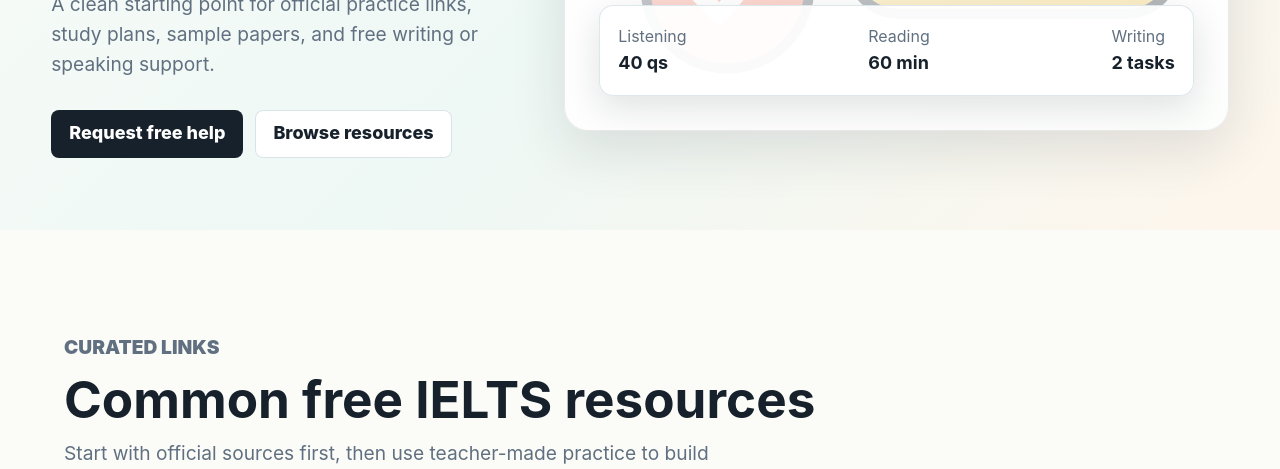
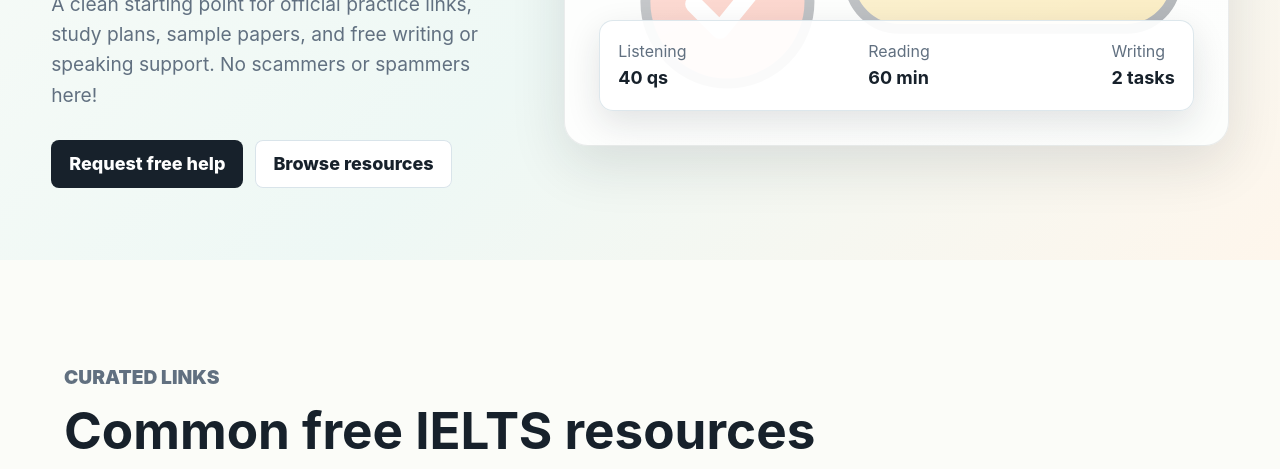
Before and after one commit to fullmarkseducation/freeieltsresources, a website: page index.html in a window 1280 px wide. Shown: the part 631-1100 px from the top of the page. Drawn offline with Linux system fonts and the light colour scheme.

Commit message:
Update homepage support copy

```diff
--- a/index.html
+++ b/index.html
@@ -33,7 +33,7 @@
           <h1>Free IELTS Resources</h1>
           <p class="hero-text">
             A clean starting point for official practice links, study plans, sample papers,
-            and free writing or speaking support.
+            and free writing or speaking support. No scammers or spammers here!
           </p>
           <div class="hero-actions">
             <a class="button primary" href="#requests">Request free help</a>
```
Also changed, not shown: public/index.html (+1 -1 lines).
